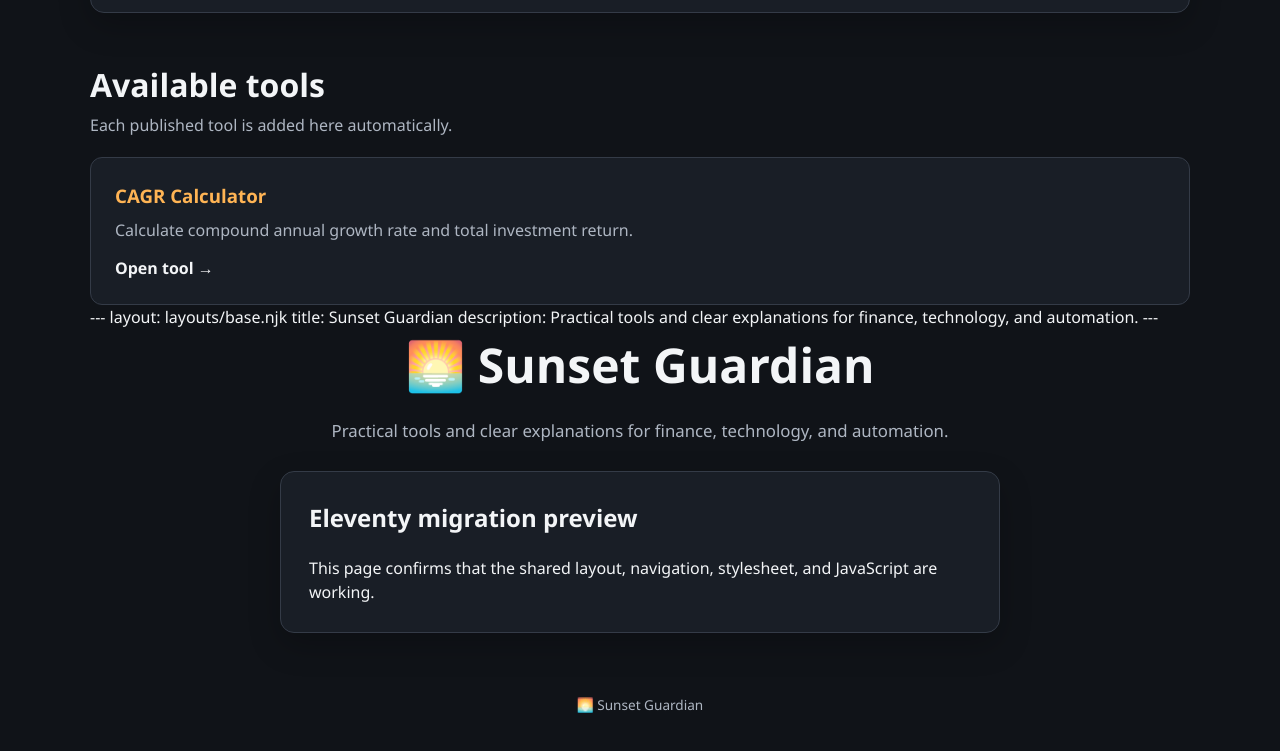
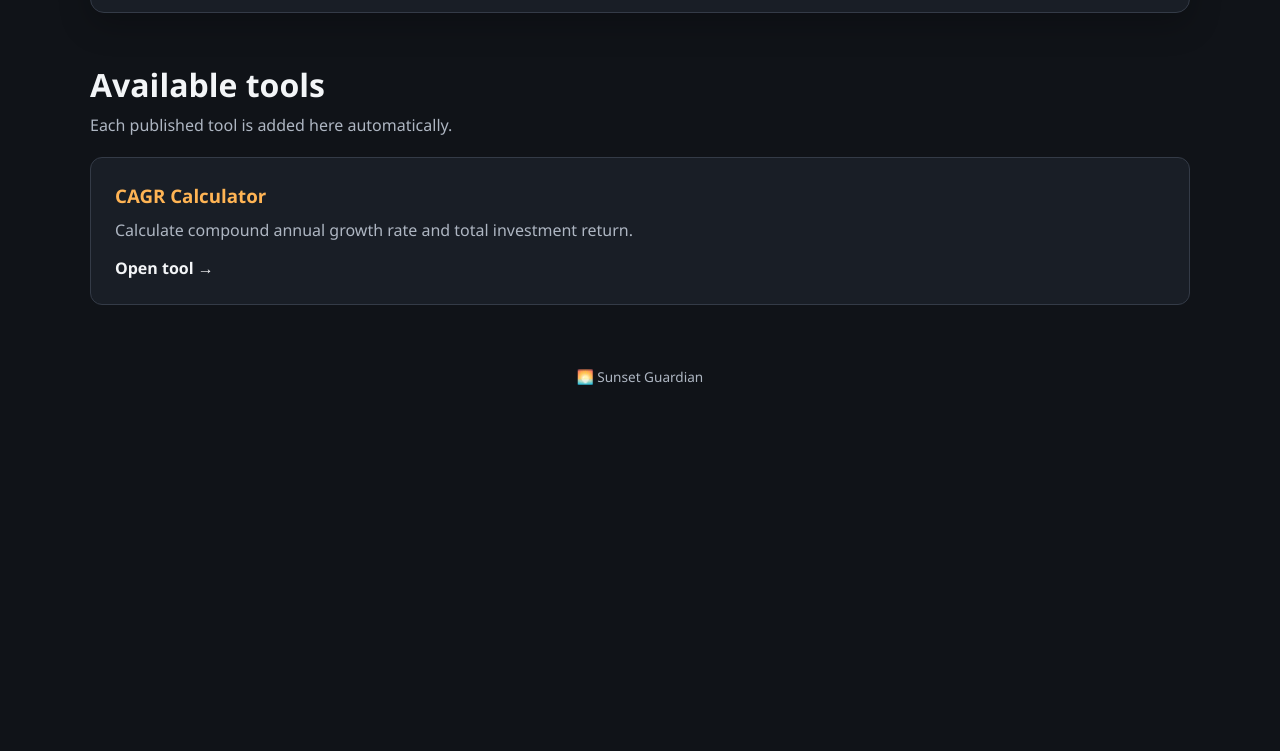
Before and after one commit to SunsetGuardian/website, an Eleventy site: page src/index.njk in a window 1280 px wide. Shown: the part 749-1500 px from the top of the page. After the commit the page ends 1178 px from the top, so only its background shows below. Built offline with nearby package versions, Linux system fonts and the light colour scheme; Eleventy itself is replaced by a stand-in of ours; files that its build step writes are made by us from their sources.

Commit message:
Update index.njk - Fix duplicated homepage content

```diff
--- a/src/index.njk
+++ b/src/index.njk
@@ -89,28 +89,4 @@ description: Practical financial tools and clear explanations that make complica
             </a>
         {% endfor %}
     </div>
-</section>---
-layout: layouts/base.njk
-title: Sunset Guardian
-description: Practical tools and clear explanations for finance, technology, and automation.
----
-
-<div class="content-narrow">
-    <section class="page-heading">
-        <h1>🌅 Sunset Guardian</h1>
-
-        <p class="subtitle">
-            Practical tools and clear explanations for finance,
-            technology, and automation.
-        </p>
-    </section>
-
-    <section class="content-card">
-        <h2>Eleventy migration preview</h2>
-
-        <p>
-            This page confirms that the shared layout, navigation,
-            stylesheet, and JavaScript are working.
-        </p>
-    </section>
-</div>
+</section>
```
